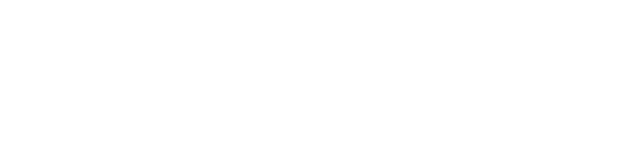
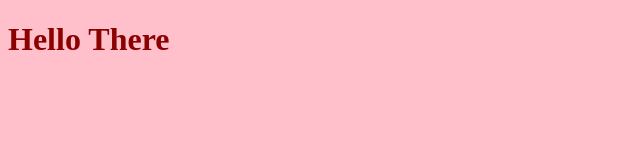
Before and after one commit to hellokristinafaye/newYearCountdown, a plain HTML site: page index.html in a window 1280 px wide. Shown: the whole page, without its empty margins (0-640 px from the left). Drawn offline with Linux system fonts and the light colour scheme.

Commit message:
css file added and linked

```diff
--- a/index.html
+++ b/index.html
@@ -4,8 +4,9 @@
     <meta charset="UTF-8">
     <meta name="viewport" content="width=device-width, initial-scale=1.0">
     <title>New Year Countdown</title>
+    <link rel="stylesheet" href="style.css" />
 </head>
 <body>
-
+    <h1 class="">Hello There</h1>
 </body>
 </html>
--- /dev/null
+++ b/style.css
@@ -0,0 +1,7 @@
+* {
+    background-color: pink;
+}
+
+h1 {
+    color: darkred;
+}
```
